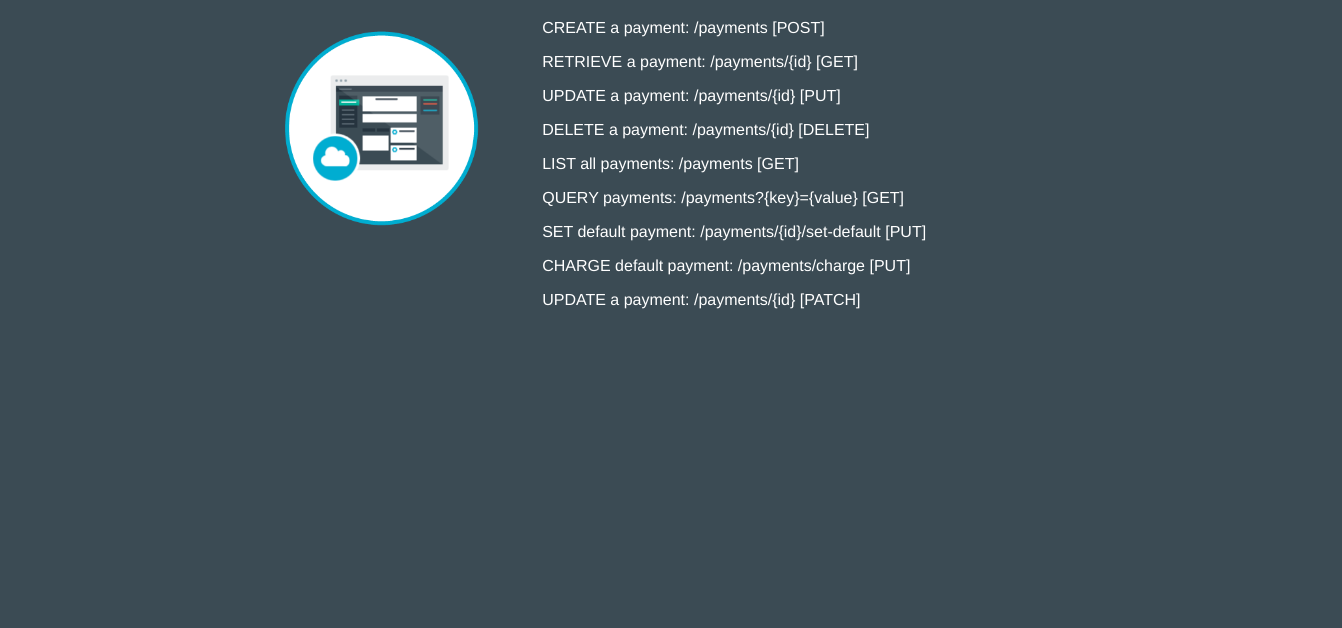
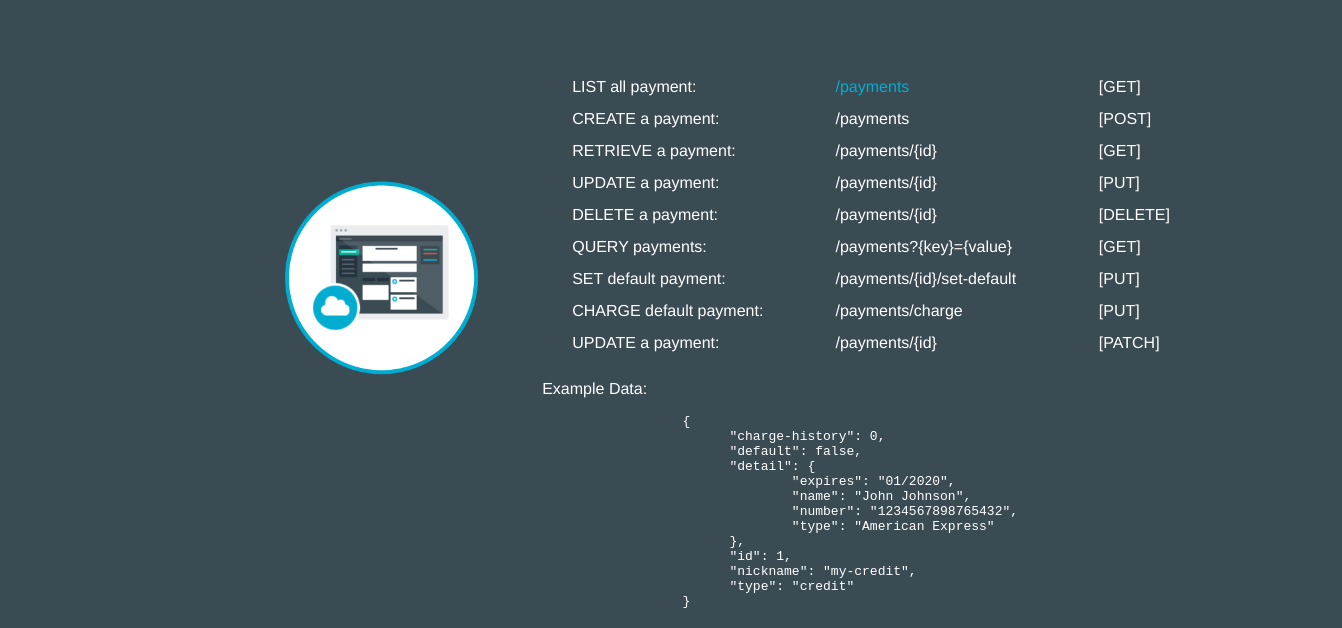
Before and after one commit to devops-s17-payments/payments, a plain HTML site: page static/index.html in a window 1280 px wide. Shown: the part 193-821 px from the top of the page, 1342 px wide, since content can reach past the window. Before the commit the page ends 800 px from the top, so only its background shows below. Drawn offline with Linux system fonts and the light colour scheme; files that its build step writes are made by us from their sources; files whose address does not match are found by name.

Commit message:
update index.html

```diff
--- a/static/index.html
+++ b/static/index.html
@@ -14,17 +14,75 @@
       <tr>
         <td style= "width:30%;">
           <img class = "newappIcon" src="static/images/newapp-icon.png">
-        <td>
-            <h1>Welcome to payments!</h1>
-          <p>CREATE a payment:          /payments                 [POST]</p>
-          <p>RETRIEVE a payment:        /payments/{id}             [GET]</p>
-          <p>UPDATE a payment:          /payments/{id}             [PUT]</p>
-          <p>DELETE a payment:          /payments/{id}          [DELETE]</p>
-          <p>LIST all payments:         /payments                  [GET]</p>
-          <p>QUERY payments:            /payments?{key}={value}    [GET]</p>
-          <p>SET default payment:       /payments/{id}/set-default [PUT]</p>
-          <p>CHARGE default payment:    /payments/charge           [PUT]</p>
-          <p>UPDATE a payment:          /payments/{id}           [PATCH]</p>
+        </td>
+		<td>
+          <h1>Welcome to payments!</h1>
+          <table cellspacing="10">
+		  <tr>
+			  <td>LIST all payment:</td>
+			  <td><a href="/payments">/payments</td>
+			  <td>[GET]</td>
+		  </tr>
+		  <tr>
+			  <td>CREATE a payment:</td>
+			  <td>/payments</td>
+			  <td>[POST]</td>
+		  </tr>
+		  <tr>
+			  <td>RETRIEVE a payment:</td>
+			  <td>/payments/{id}</td>
+			  <td>[GET]</td>
+		  </tr>
+		  <tr>
+			  <td>UPDATE a payment:</td>
+			  <td>/payments/{id}</td>
+			  <td>[PUT]</td>
+		  </tr>
+		  <tr>
+			  <td>DELETE a payment:</td>
+			  <td>/payments/{id}</td>
+			  <td>[DELETE]</td>
+		  </tr>
+		  <tr>
+			  <td>QUERY payments:</td>
+			  <td>/payments?{key}={value}</td>
+			  <td>[GET]</td>
+		  </tr>
+		  <tr>
+			  <td>SET default payment:</td>
+			  <td>/payments/{id}/set-default</td>
+			  <td>[PUT]</td>
+		  </tr>
+		  <tr>
+			  <td>CHARGE default payment:</td>
+			  <td>/payments/charge</td>
+			  <td>[PUT]</td>
+		  </tr>
+		  <tr>
+			  <td>UPDATE a payment:</td>
+			  <td>/payments/{id}</td>
+			  <td>[PATCH]</td>
+		  </tr>
+		  </table>
+		  <p>Example Data:</p>
+          <pre>
+		  {
+			"charge-history": 0,
+			"default": false,
+			"detail": {
+				"expires": "01/2020",
+				"name": "John Johnson",
+				"number": "1234567898765432",
+				"type": "American Express"
+			},
+			"id": 1,
+			"nickname": "my-credit",
+			"type": "credit"
+		  }
+          </pre>
+        </td>
+
+	  </tr>
     </table>
   </body>
 
```
